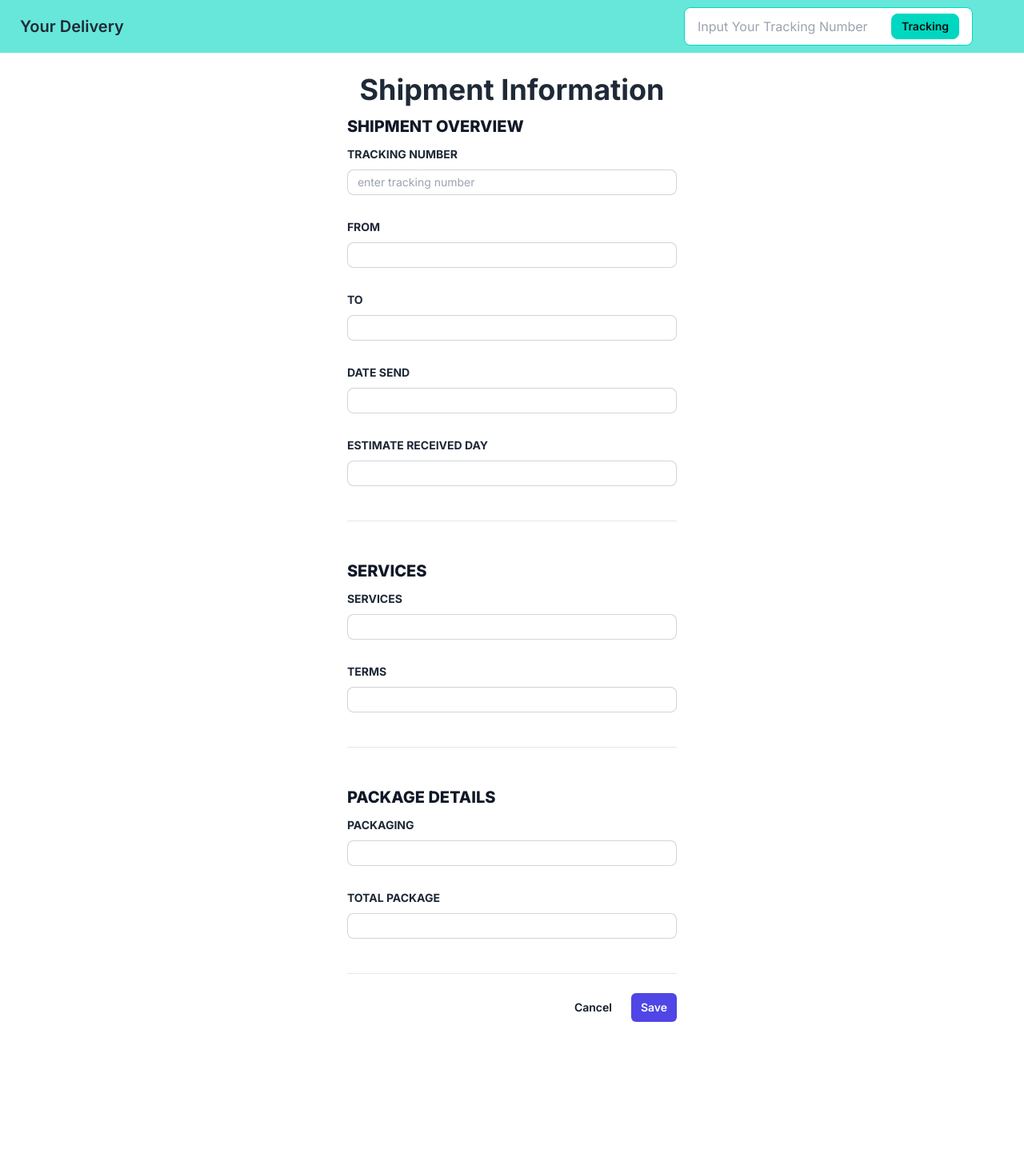
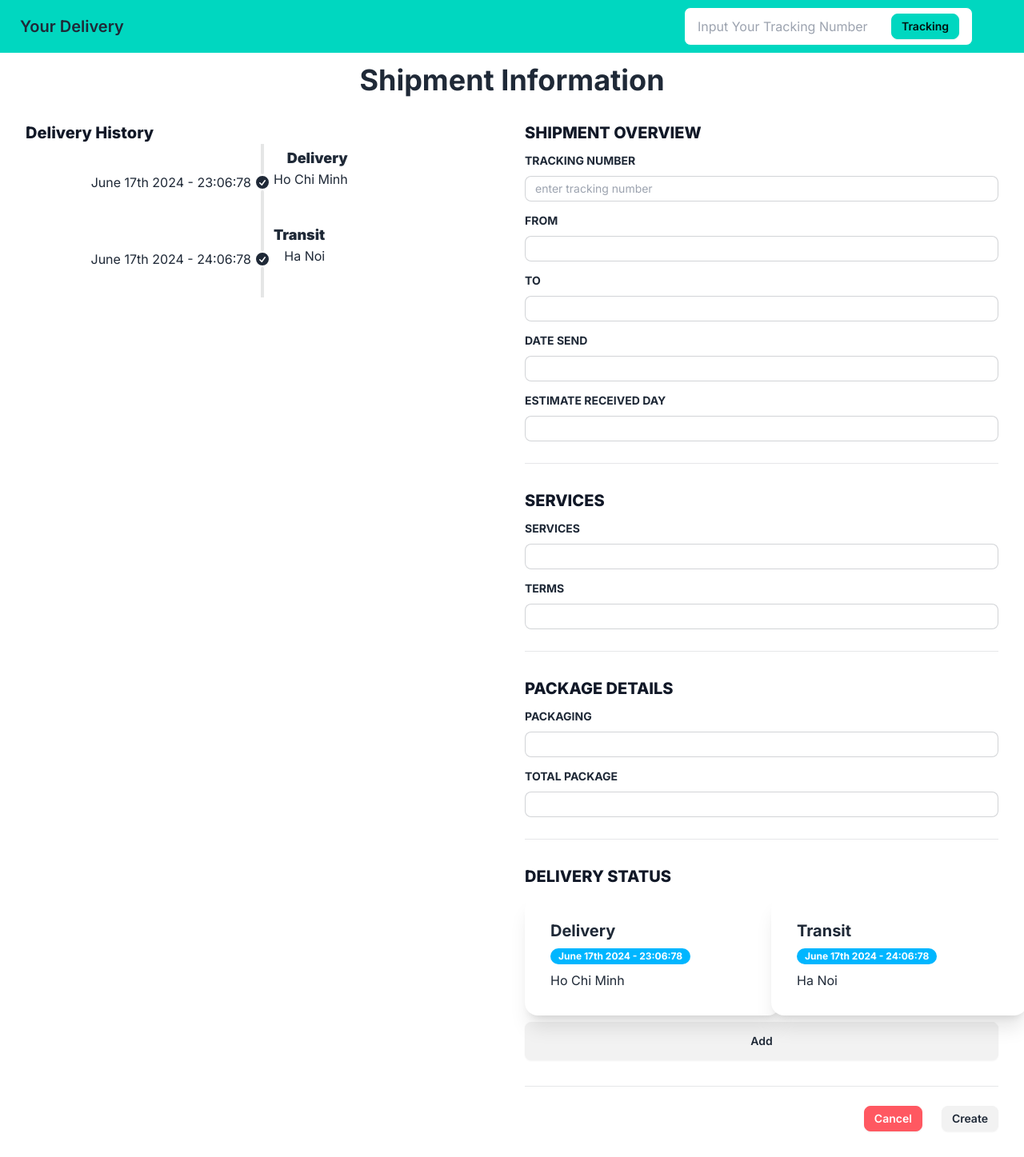
Before and after one commit to vogiadat/tracking, a Next.js app: page /tracking/create in a window 1280 px wide. Shown: the whole page at 80% size. Before the commit the page ends 1278 px from the top, so only its background shows below. Built offline with nearby package versions, Linux system fonts and the light colour scheme.

Commit message:
style: create tracking

```diff
--- a/package.json
+++ b/package.json
@@ -9,6 +9,7 @@
     "lint": "next lint"
   },
   "dependencies": {
+    "moment": "^2.30.1",
     "mysql2": "^3.10.0",
     "next": "14.2.3",
     "react": "^18",
--- a/src/app/auth/login/page.jsx
+++ b/src/app/auth/login/page.jsx
@@ -1,10 +1,10 @@
-import FormLogin from '@/components/FormLogin'
+import Login from '@/components/Login'
 
 const LoginPage = () => {
     return (
         <div className="card shrink-0 w-full max-w-sm shadow-2xl bg-base-100">
             <h1 className="text-center pt-5 -mb-2 text-5xl font-extrabold text-accent">Sign In</h1>
-            <FormLogin />
+            <Login />
         </div>
     )
 }
--- a/src/app/tracking/create/page.jsx
+++ b/src/app/tracking/create/page.jsx
@@ -3,7 +3,9 @@ import React from 'react'
 
 const CreateTracking = () => {
     return (
-        <FormTracking type={'Create'} />
+        <div className="min-w-full">
+            <FormTracking type={'Create'} />
+        </div>
     )
 }
 
--- a/src/components/FormTracking.jsx
+++ b/src/components/FormTracking.jsx
@@ -1,14 +1,66 @@
+'use client'
+
+import Link from "next/link"
+import Status from "./Status"
+import moment from "moment";
+import { useState } from "react";
+
+const dataStatus = [{
+    id: '12321312',
+    location: "Ho Chi Minh",
+    status: 'Delivery',
+    createAt: 'June 17th 2024 - 23:06:78',
+}, {
+    id: '1232131asdf2',
+    location: "Ha Noi",
+    status: 'Transit',
+    createAt: 'June 17th 2024 - 24:06:78',
+}
+]
 
 const FormTracking = ({ type }) => {
+    const [toggleAddStatus, setToggleAddStatus] = useState(false)
+    const [statusList, setStatusList] = useState(dataStatus)
+    const [statusData, setStatusData] = useState({ status: "", location: "", createAt: "" })
+
+    const handleCreateStatus = () => {
+        const data = { ...statusData, createAt: moment().format('MMMM Do YYYY - HH:MM:SS'), id: new Date().toString() }
+        setStatusData({ status: "", location: "", createAt: "" })
+        setStatusList([...statusList, data])
+        return setToggleAddStatus(false)
+    }
+
 
     return (
         <>
-            <form>
-                <h1 className="text-4xl my-3 text-center font-bold">Shipment Information</h1>
-                <div className="space-y-12">
-                    <div className="border-b border-gray-900/10 pb-12">
+            <h1 className="text-4xl text-center font-bold">Shipment Information</h1>
+            <div className="flex p-8 gap-8">
+                <div className="flex-1">
+                    <h2 className="text-xl font-extrabold text-gray-900">Delivery History</h2>
+
+                    <ul className="timeline timeline-vertical">
+                        {statusList.map(data => (
+                            <li key={data.id}>
+                                <hr />
+                                <div className="timeline-start">{data.createAt}</div>
+                                <div className="timeline-middle">
+                                    <svg xmlns="http://www.w3.org/2000/svg" viewBox="0 0 20 20" fill="currentColor" className="w-5 h-5"><path fillRule="evenodd" d="M10 18a8 8 0 100-16 8 8 0 000 16zm3.857-9.809a.75.75 0 00-1.214-.882l-3.483 4.79-1.88-1.88a.75.75 0 10-1.06 1.061l2.5 2.5a.75.75 0 001.137-.089l4-5.5z" clipRule="evenodd" /></svg>
+                                </div>
+                                <div className="timeline-end md:text-end mb-10">
+                                    <div className="text-lg font-black">{data.status}</div>
+                                    {data.location}
+                                </div>
+                                <hr />
+                            </li>
+                        ))}
+                    </ul>
+                </div>
+                <div className="flex-1">
+                    <form className="">
+                        <div className="space-y-8">
+                            <div className="border-b border-gray-900/10 pb-8">
                                 <h2 className="text-xl font-extrabold text-gray-900">SHIPMENT OVERVIEW</h2>
-                        <div className="mt-2 grid grid-cols-1 gap-x-6 gap-y-8 sm:grid-cols-6">
+                                <div className="mt-2 grid grid-cols-1 gap-x-6 gap-y-4 sm:grid-cols-6">
                                     <div className="col-span-full">
                                         <InputCom title={'TRACKING NUMBER'} plainText={'enter tracking number'} />
                                     </div>
@@ -24,13 +76,12 @@ const FormTracking = ({ type }) => {
                                     <div className="col-span-full">
                                         <InputCom title={'ESTIMATE RECEIVED DAY'} />
                                     </div>
-
                                 </div>
                             </div>
 
-                    <div className="border-b border-gray-900/10 pb-12">
+                            <div className="border-b border-gray-900/10 pb-8">
                                 <h2 className="text-xl font-extrabold text-gray-900">SERVICES</h2>
-                        <div className="mt-2 grid grid-cols-1 gap-x-6 gap-y-8 sm:grid-cols-6">
+                                <div className="mt-2 grid grid-cols-1 gap-x-6 gap-y-4 sm:grid-cols-6">
                                     <div className="col-span-full">
                                         <InputCom title={'SERVICES'} plainText={''} />
                                     </div>
@@ -40,9 +91,9 @@ const FormTracking = ({ type }) => {
                                 </div>
                             </div>
 
-                    <div className="border-b border-gray-900/10 pb-12">
+                            <div className="border-b border-gray-900/10 pb-8">
                                 <h2 className="text-xl font-extrabold text-gray-900">PACKAGE DETAILS</h2>
-                        <div className="mt-2 grid grid-cols-1 gap-x-6 gap-y-8 sm:grid-cols-6">
+                                <div className="mt-2 grid grid-cols-1 gap-x-6 gap-y-4 sm:grid-cols-6">
                                     <div className="col-span-full">
                                         <InputCom title={'PACKAGING'} plainText={''} />
                                     </div>
@@ -51,20 +102,42 @@ const FormTracking = ({ type }) => {
                                     </div>
                                 </div>
                             </div>
+                            <div className="border-b border-gray-900/10 pb-8">
+                                <h2 className="text-xl font-extrabold text-gray-900">DELIVERY STATUS</h2>
+                                <div className="mt-2 grid grid-cols-2 gap-x-6 gap-y-4">
+                                    <Status data={statusList} />
+                                </div>
+                                <div className="mt-2 grid grid-cols-1 gap-x-6 gap-y-4">
+                                    {toggleAddStatus &&
+                                        <StatusCom
+                                            type={'Create'}
+                                            data={statusData}
+                                            setData={setStatusData}
+                                            handleCreate={handleCreateStatus}
+                                            handleCancel={() => setToggleAddStatus(false)}
+                                        />
+                                    }
+                                    {!toggleAddStatus &&
+                                        <button type="button" className="btn" onClick={() => setToggleAddStatus(true)}>Add</button>
+                                    }
+                                </div>
+                            </div>
                         </div>
 
                         <div className="mt-6 flex items-center justify-end gap-x-6">
-                    <button type="button" className="text-sm font-semibold leading-6 text-gray-900">
+                            <Link href="/" className="btn btn-sm btn-error text-base-100">
                                 Cancel
-                    </button>
+                            </Link>
                             <button
                                 type="submit"
-                        className="rounded-md bg-indigo-600 px-3 py-2 text-sm font-semibold text-white shadow-sm hover:bg-indigo-500 focus-visible:outline focus-visible:outline-2 focus-visible:outline-offset-2 focus-visible:outline-indigo-600"
+                                className="btn btn-sm"
                             >
-                        Save
+                                {type}
                             </button>
                         </div>
                     </form >
+                </div>
+            </div>
         </>
 
     )
@@ -79,3 +152,33 @@ const InputCom = ({ title, plainText }) => (<>
     <input id={title} name={title} type="text" className="mt-2 -mb-8 input input-sm input-bordered min-w-full" placeholder={plainText} />
 </>
 )
+
+const StatusCom = ({ data, setData, type, handleCreate, handleCancel }) => {
+    return (
+        <div className="space-y-4">
+            <div className="w-full">
+                <label className="font-bold text-sm" htmlFor='status'>
+                    STATUS
+                </label>
+                <input id='status' name='status' type="text" className="mt-2 -mb-8 input input-sm input-bordered min-w-full" value={data.status} onChange={e => setData({ ...data, status: e.target.value })} />
+            </div>
+            <div className="w-full">
+                <label className="font-bold text-sm" htmlFor='location'>
+                    LOCATION
+                </label>
+                <input id='location' name='location' type="text" className="mt-2 -mb-8 input input-sm input-bordered min-w-full" value={data.location} onChange={e => setData({ ...data, location: e.target.value })} />
+            </div>
+            <button type="button" className="btn btn-sm btn-error text-base-100" onClick={handleCancel}>
+                Cancel
+            </button>
+            <button
+                type="button"
+                className="btn btn-sm"
+                onClick={handleCreate}
+            >
+                {type}
+            </button>
+        </div>
+    )
+
+}
--- a/src/components/FormLogin.jsx
+++ b/src/components/Login.jsx
@@ -1,6 +1,6 @@
 'use client'
 
-const FormLogin = () => {
+const Login = () => {
     return (
         <form className="card-body">
             <div className="form-control">
@@ -25,4 +25,4 @@ const FormLogin = () => {
     )
 }
 
-export default FormLogin
+export default Login
--- a/src/components/Navbar.jsx
+++ b/src/components/Navbar.jsx
@@ -3,7 +3,7 @@ import SearchInput from './SearchInput'
 
 const Navbar = () => {
     return (
-        <div className="navbar fixed z-50 top-0 bg-accent bg-opacity-60">
+        <div className="navbar fixed z-50 top-0 bg-accent">
             <div className="flex-1">
                 <Link href="/" className="btn btn-ghost text-xl">Your Delivery</Link>
             </div>
--- /dev/null
+++ b/src/components/Status.jsx
@@ -0,0 +1,21 @@
+import React from 'react'
+
+const Status = ({ data }) => {
+
+    return data.map(card => (
+        <div key={card.id} className="card w-80 bg-base-100 shadow-xl">
+            <div className="card-body">
+                <h2 className="card-title font-bold">
+                    {card.status}
+                </h2>
+                <span className="badge badge-info text-base-100 text-xs font-bold">{card.createAt}</span>
+                <p>{card.location}</p>
+                {/* <div className="card-actions justify-end">
+                <button className="btn btn-sm btn-primary">Edit</button>
+            </div> */}
+            </div>
+        </div>
+    ))
+}
+
+export default Status
```
Also changed, not shown: src/app/tracking/update/page.jsx (line endings or trailing spaces), 1 other file (tests, documents, lock files or other folders). Lines whose indentation alone changed are shown as unchanged.
